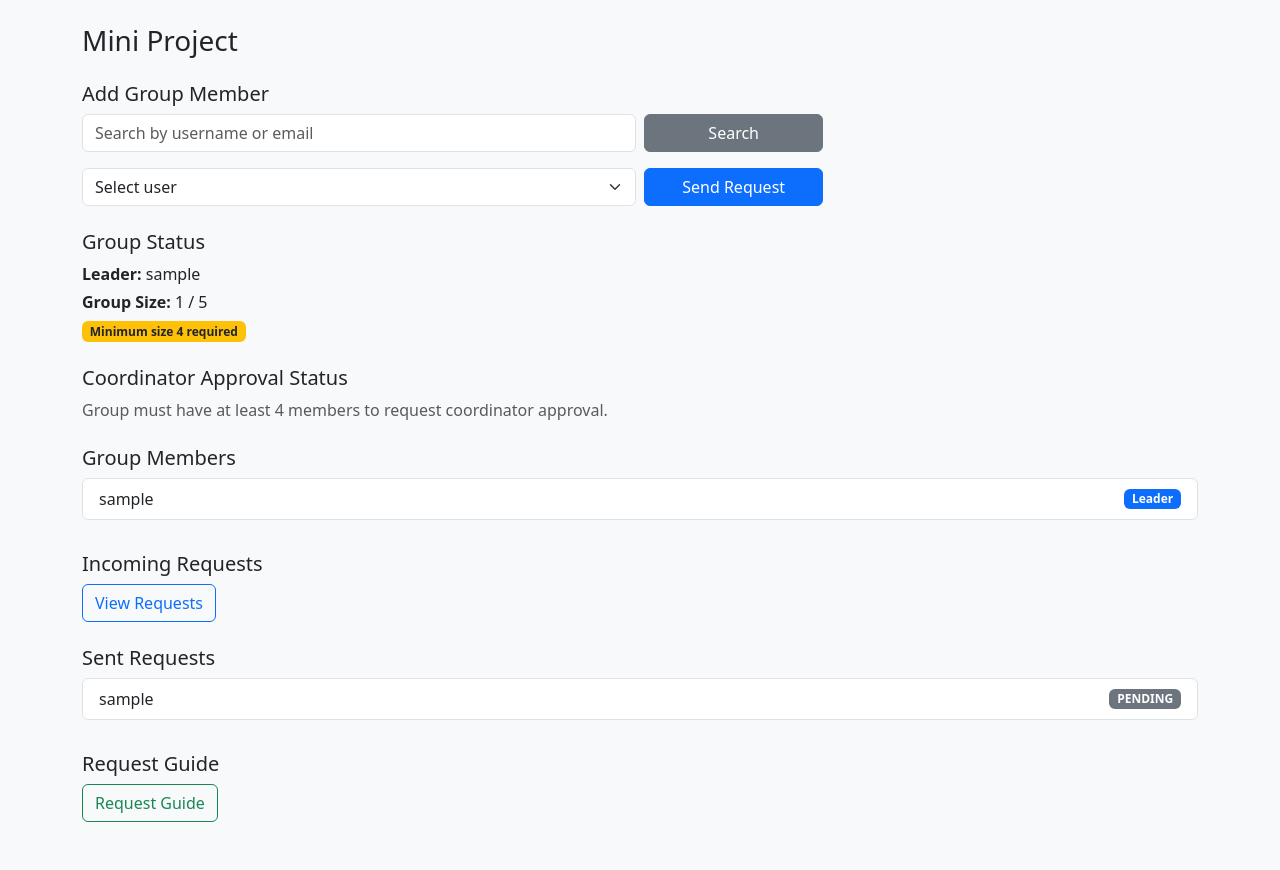
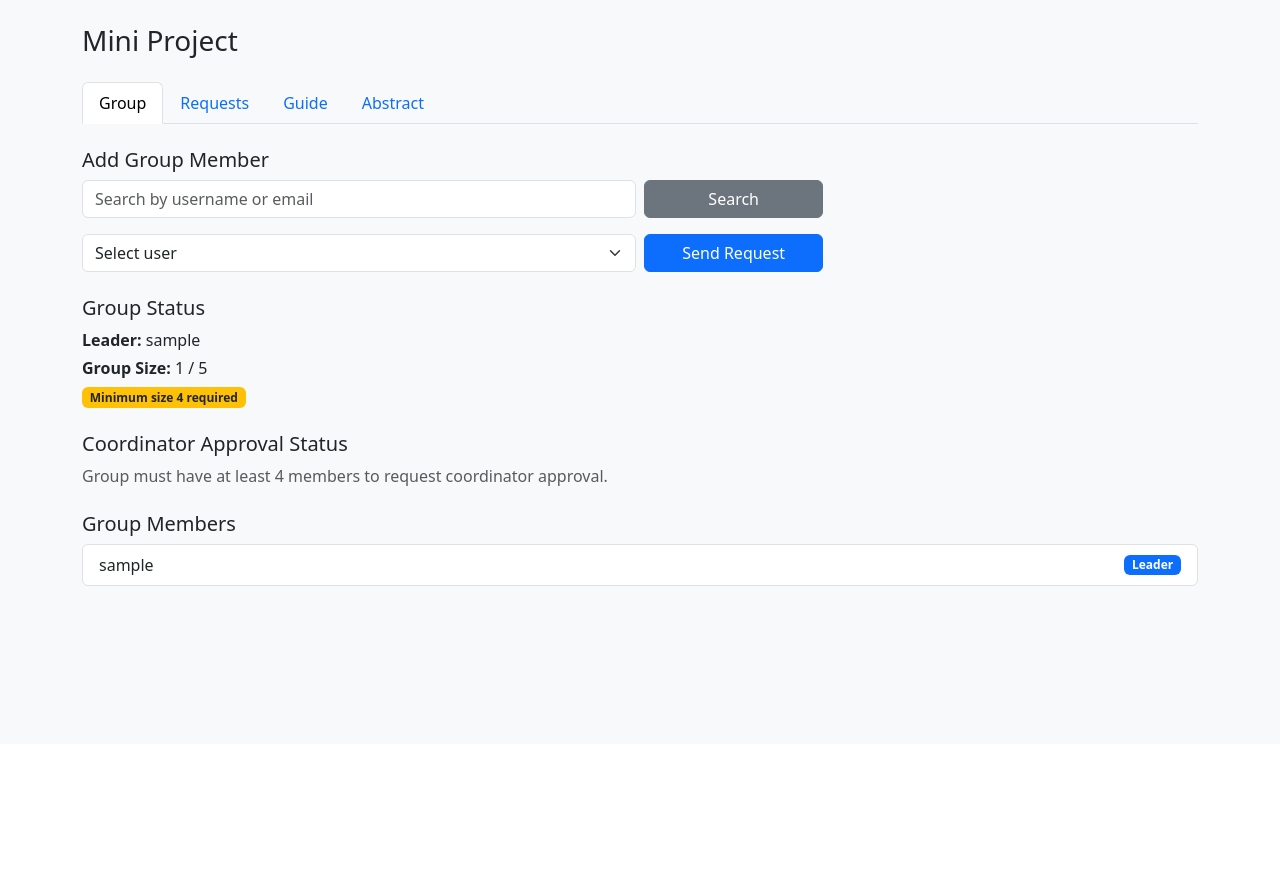
Before and after one commit to yed-uoo/apes-3.0, a Django app: page /mini-project/ in a window 1280 px wide. Shown: the part 56-926 px from the top of the page. After the commit the page ends 642 px from the top, so only its background shows below. Run offline with Django 5.2, Linux system fonts and the light colour scheme; a user stored in the database is signed in; tables that the repository leaves empty hold one stand-in row (values such as "Sample post").

Commit message:
feat: Introduce mini-project management, including group formation, abstract submission, and faculty review with role-based dashboards.

```diff
--- a/core/templates/dashboard.html
+++ b/core/templates/dashboard.html
@@ -4,8 +4,6 @@
 <h3 class="mb-4">Student Dashboard</h3>
 <div class="d-flex gap-3 flex-wrap">
     <a class="btn btn-primary" href="/mini-project/">Mini Project</a>
-    <a class="btn btn-success" href="{% url 'submit_abstract' %}">Submit Abstract</a>
-    <a class="btn btn-info" href="{% url 'abstract_status' %}">Abstract Status</a>
     <button class="btn btn-outline-secondary" disabled>Main Project (Placeholder)</button>
     <button class="btn btn-outline-secondary" disabled>Course Project (Placeholder)</button>
 </div>
--- a/core/templates/mini_project.html
+++ b/core/templates/mini_project.html
@@ -3,11 +3,38 @@
 {% block content %}
 <h3 class="mb-4">Mini Project</h3>
 
+<!-- Nav Tabs -->
+<ul class="nav nav-tabs mb-4" id="miniProjectTab" role="tablist">
+    <li class="nav-item" role="presentation">
+        <button class="nav-link active" id="group-tab" data-bs-toggle="tab" data-bs-target="#group" type="button"
+            role="tab">Group</button>
+    </li>
+    <li class="nav-item" role="presentation">
+        <button class="nav-link" id="requests-tab" data-bs-toggle="tab" data-bs-target="#requests" type="button"
+            role="tab">Requests</button>
+    </li>
+    <li class="nav-item" role="presentation">
+        <button class="nav-link" id="guide-tab" data-bs-toggle="tab" data-bs-target="#guide" type="button"
+            role="tab">Guide</button>
+    </li>
+    <li class="nav-item" role="presentation">
+        <button class="nav-link" id="abstract-tab" data-bs-toggle="tab" data-bs-target="#abstract" type="button"
+            role="tab">Abstract</button>
+    </li>
+</ul>
+
+<!-- Tab Content -->
+<div class="tab-content" id="miniProjectTabContent">
+
+    <!-- Group Tab -->
+    <div class="tab-pane fade show active" id="group" role="tabpanel">
+
         <div class="mb-4">
             <h5>Add Group Member</h5>
             <form class="row g-2 mb-3" method="get">
                 <div class="col-md-6">
-            <input type="text" class="form-control" name="q" placeholder="Search by username or email" value="{{ query }}">
+                    <input type="text" class="form-control" name="q" placeholder="Search by username or email"
+                        value="{{ query }}">
                 </div>
                 <div class="col-md-2">
                     <button class="btn btn-secondary w-100" type="submit">Search</button>
@@ -25,7 +52,8 @@
                     </select>
                 </div>
                 <div class="col-md-2">
-            <button class="btn btn-primary w-100" type="submit" {% if group_full %}disabled{% endif %}>Send Request</button>
+                    <button class="btn btn-primary w-100" type="submit" {% if group_full %}disabled{% endif %}>Send
+                        Request</button>
                 </div>
             </form>
             {% if group_full %}
@@ -98,6 +126,11 @@
             {% endif %}
         </div>
 
+    </div>
+
+    <!-- Requests Tab -->
+    <div class="tab-pane fade" id="requests" role="tabpanel">
+
         <div class="mb-4">
             <h5>Incoming Requests</h5>
             <a class="btn btn-outline-primary" href="/group-requests/">View Requests</a>
@@ -119,8 +152,26 @@
             {% endif %}
         </div>
 
+    </div>
+
+    <!-- Guide Tab -->
+    <div class="tab-pane fade" id="guide" role="tabpanel">
         <div class="mb-4">
             <h5>Request Guide</h5>
             <a class="btn btn-outline-success" href="/guide-request/">Request Guide</a>
         </div>
+    </div>
+
+    <!-- Abstract Tab -->
+    <div class="tab-pane fade" id="abstract" role="tabpanel">
+        <div class="mb-4">
+            <h5>Abstract</h5>
+            <div class="d-flex gap-3">
+                <a class="btn btn-success" href="{% url 'submit_abstract' %}">Submit Abstract</a>
+                <a class="btn btn-info" href="{% url 'abstract_status' %}">Abstract Status</a>
+            </div>
+        </div>
+    </div>
+
+</div>
 {% endblock %}
--- a/core/views.py
+++ b/core/views.py
@@ -35,9 +35,13 @@ def _get_group_size(group):
 
 @login_required
 def dashboard(request):
-	if _is_guide(request.user):
+	is_guide = _is_guide(request.user)
+	is_coord = _is_coordinator(request.user)
+	if is_guide and is_coord:
+		return render(request, "role_selection.html")
+	elif is_guide:
 		return render(request, "guide_dashboard.html")
-	elif _is_coordinator(request.user):
+	elif is_coord:
 		return redirect("coordinator_dashboard")
 	return render(request, "dashboard.html")
 
@@ -90,7 +94,7 @@ def mini_project(request):
 		return redirect("mini_project")
 
 	query = request.GET.get("q", "").strip()
-	available_students = User.objects.exclude(id=request.user.id)
+	available_students = User.objects.filter(student_profile__isnull=False).exclude(id=request.user.id)
 	if query:
 		available_students = available_students.filter(Q(username__icontains=query) | Q(email__icontains=query))
 
```
Also changed, not shown: core/templates/coordinator_dashboard.html (+26 -5 lines), core/templates/review_abstract.html (+21 -10 lines), core/templates/role_selection.html (added, +22 -0 lines), core/migrations/0008_alter_abstract_id_alter_coordinatorapproval_id_and_more.py (added). Lines whose indentation alone changed are shown as unchanged.
